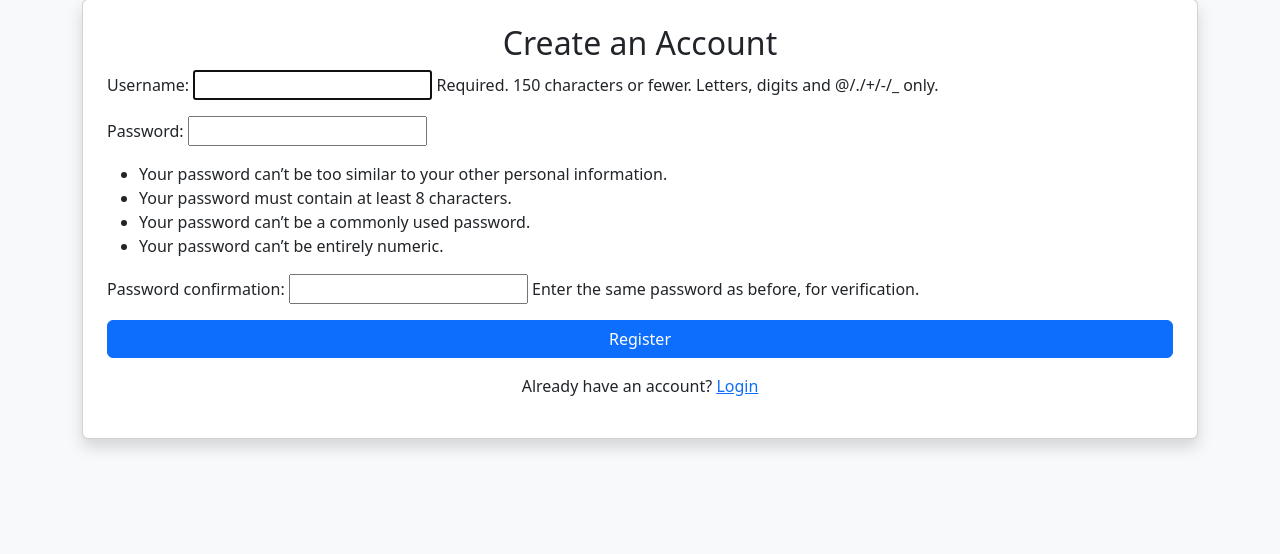
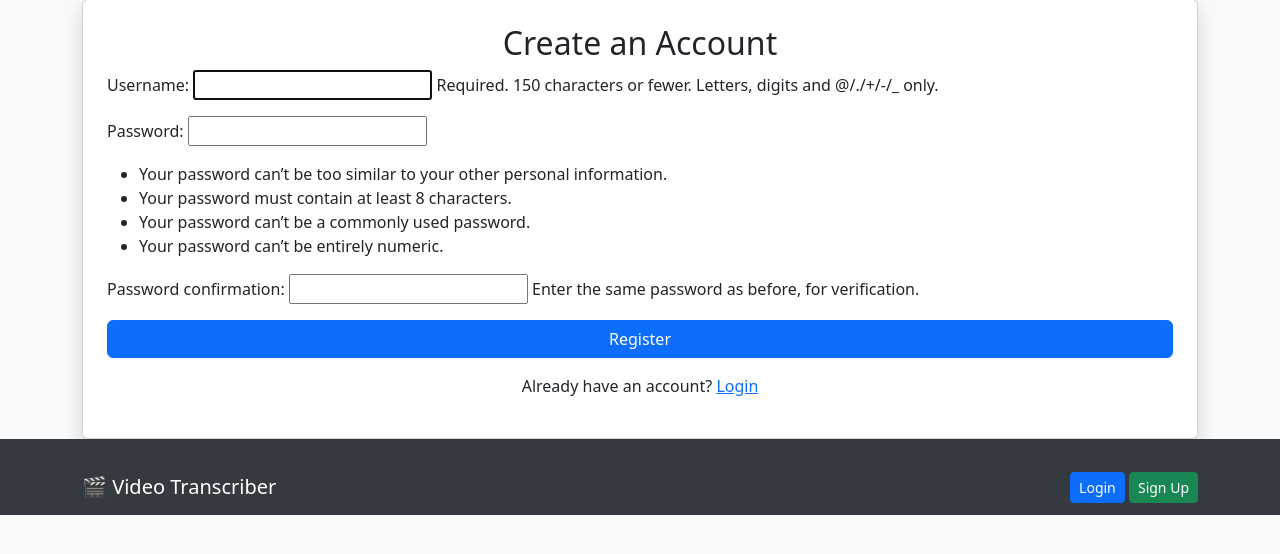
Before and after one commit to Co-vengers/video_transcriber, a Django app: page /register/ in a window 1280 px wide. Shown: the part 97-651 px from the top of the page. Run offline with Django 5.2, Linux system fonts and the light colour scheme.

Commit message:
base file updated

```diff
--- a/video_transcriber/transcription/templates/base.html
+++ b/video_transcriber/transcription/templates/base.html
@@ -32,6 +32,21 @@
         {% block content %}{% endblock %}
     </div>
 
+    <nav class="navbar navbar-expand-lg">
+        <div class="container">
+            <a class="navbar-brand" href="{% url 'upload_video' %}">🎬 Video Transcriber</a>
+            <div>
+                {% if user.is_authenticated %}
+                    <span class="text-white me-3">Hello, {{ user.username }}</span>
+                    <a href="{% url 'logout' %}" class="btn btn-danger btn-sm">Logout</a>
+                {% else %}
+                    <a href="{% url 'login' %}" class="btn btn-primary btn-sm">Login</a>
+                    <a href="{% url 'register' %}" class="btn btn-success btn-sm">Sign Up</a>
+                {% endif %}
+            </div>
+        </div>
+    </nav>
+
     <script src="https://cdn.jsdelivr.net/npm/bootstrap@5.3.0/dist/js/bootstrap.bundle.min.js"></script>
 </body>
 </html>
```
